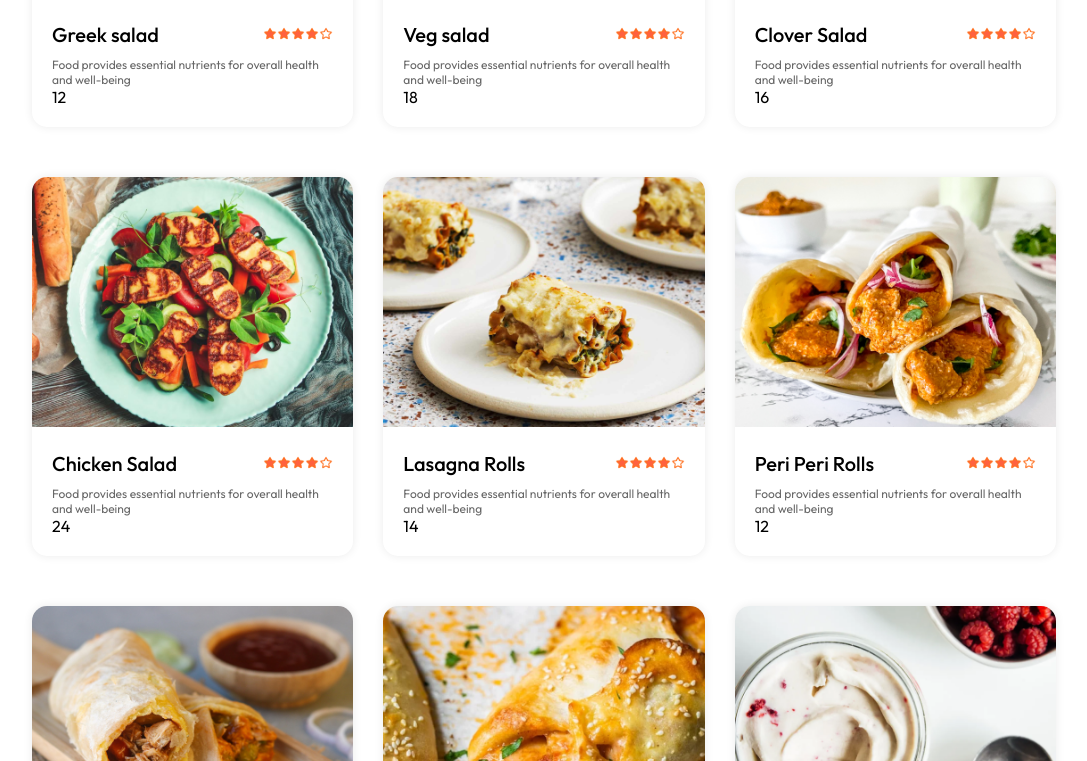
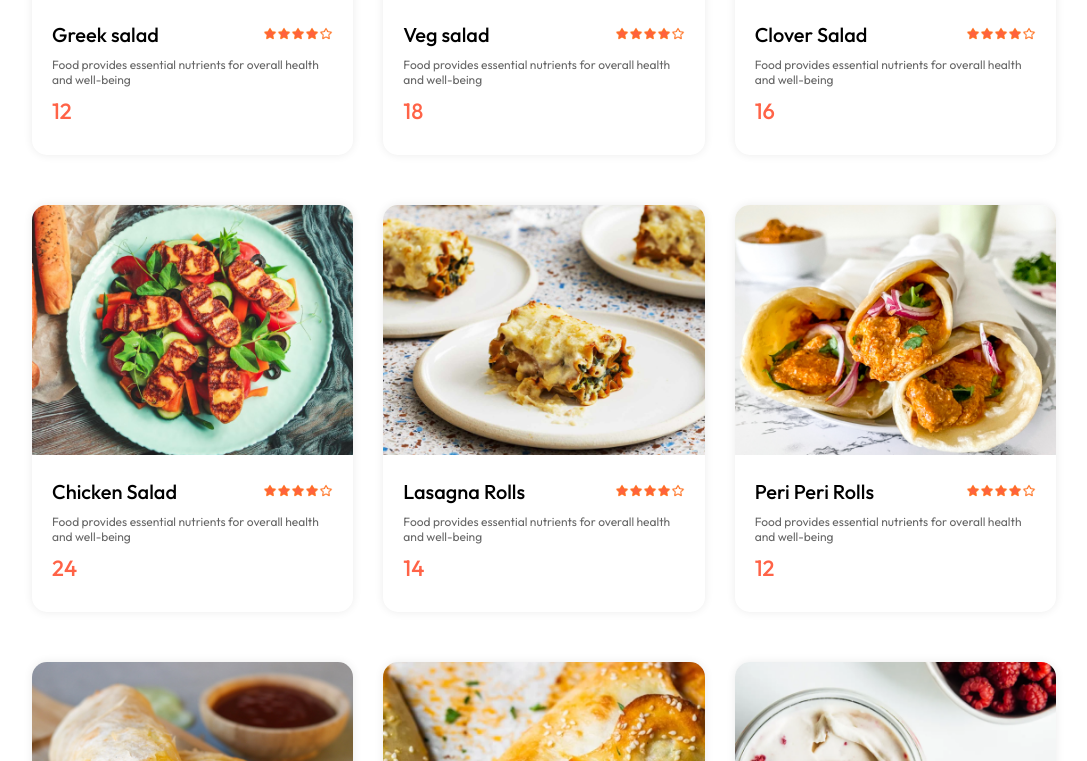
Before and after one commit to UdayChaudhary1/food-delivery-app, a React (Vite) app in the folder frontend/: page / in a window 1280 px wide. Shown: the part 1259-2020 px from the top of the page, without its empty margins (96-1183 px from the left). Built offline with nearby package versions, Linux system fonts and the light colour scheme.

Commit message:
Change color of the price of food item

```diff
--- a/frontend/src/components/FoodItem/FoodItem.css
+++ b/frontend/src/components/FoodItem/FoodItem.css
@@ -36,3 +36,10 @@
   color: #676767;
   font-size: 12px;
 }
+
+.food-item-price{
+  color: tomato;
+  font-size: 22px;
+  font-weight: 500;
+  margin: 10px 0px;
+}
```
